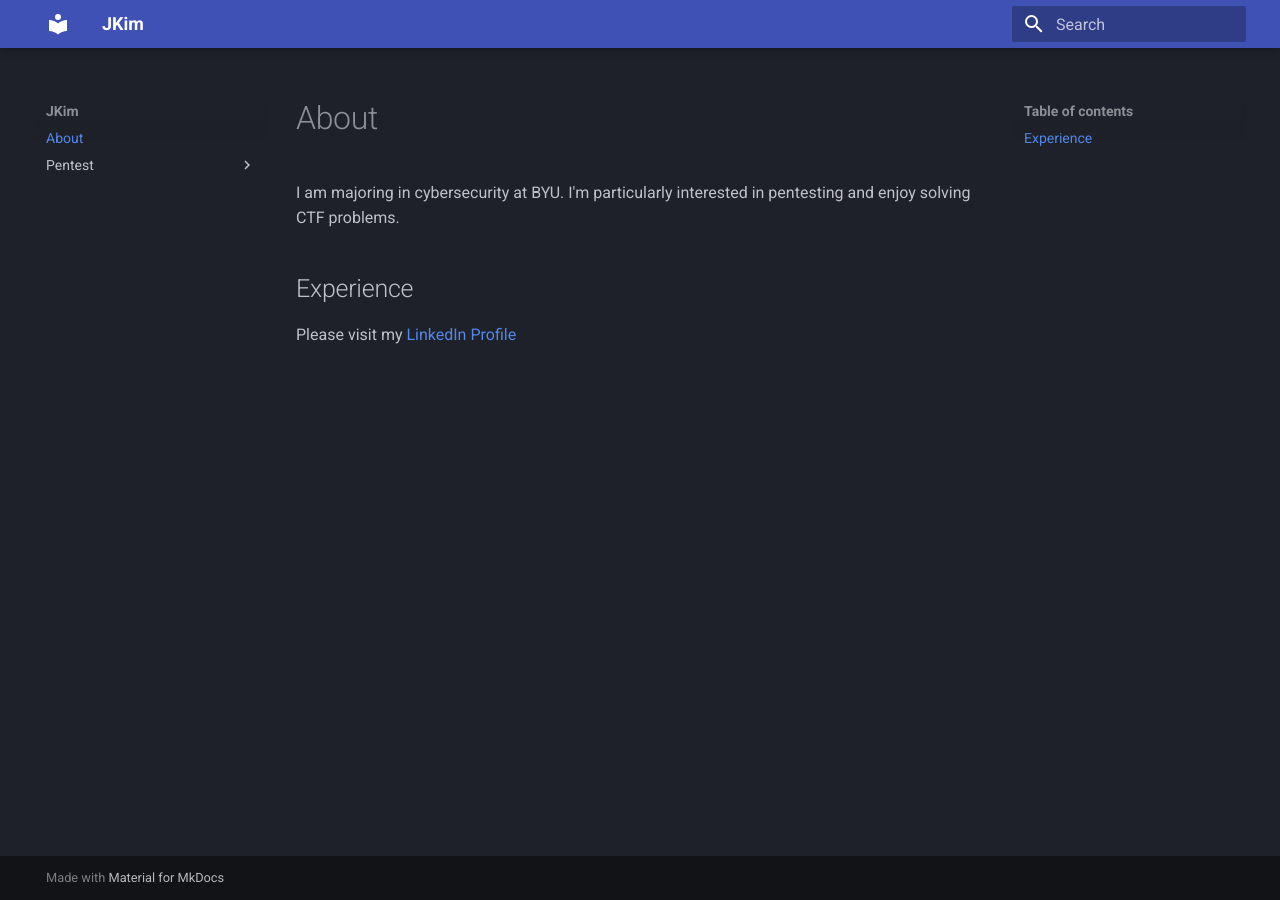
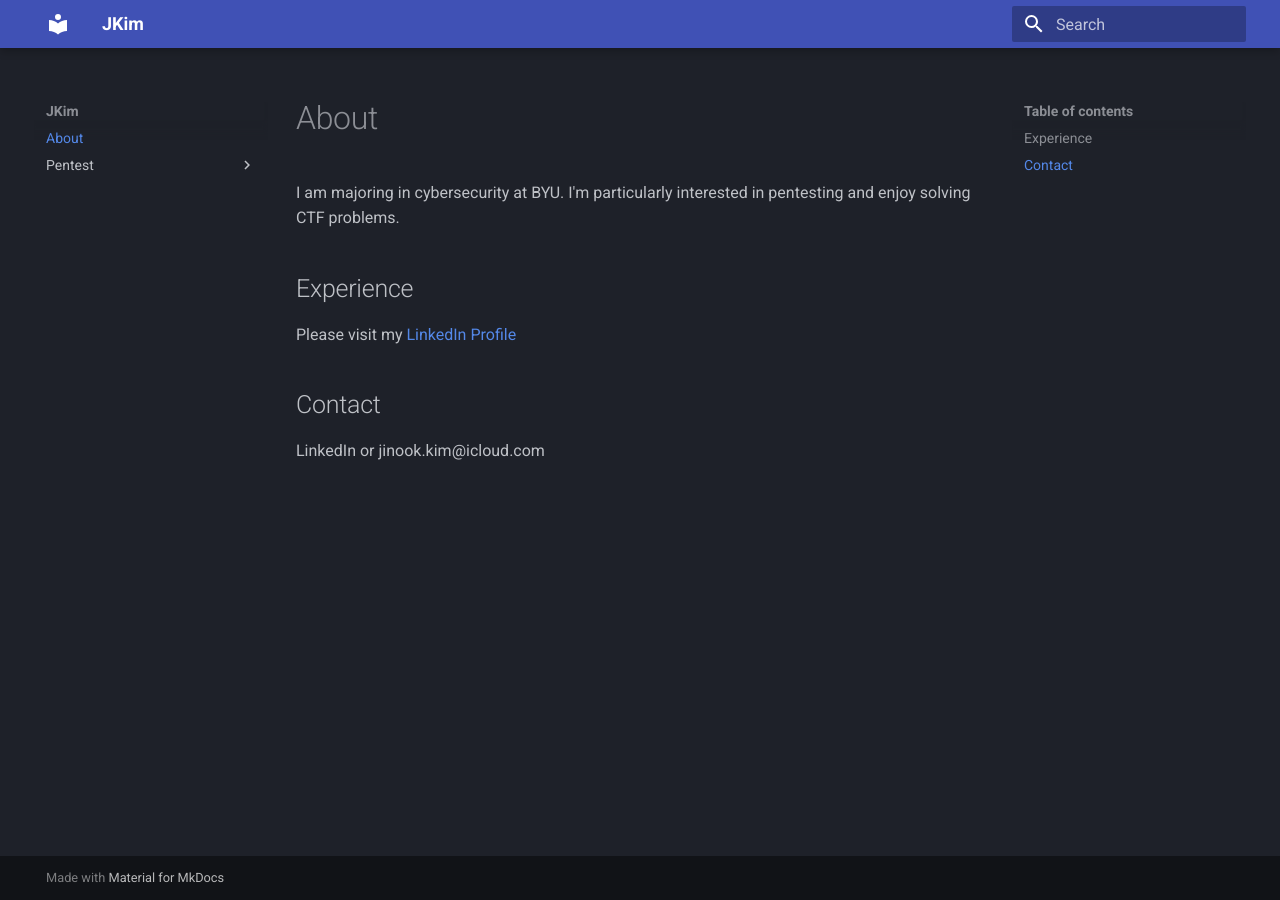
Before and after one commit to Jinook-Kim/jkim, an MkDocs documentation site: the page built from docs/index.md, in a window 1280 px wide. Built offline with MkDocs 1.6.1 and Material for MkDocs 9.7.7, drawn with Linux system fonts in a browser that asks for light colours.

Commit message:
Update index.md

```diff
--- a/docs/index.md
+++ b/docs/index.md
@@ -5,3 +5,7 @@ I am majoring in cybersecurity at BYU. I'm particularly interested in pentesting
 ## Experience
 
 Please visit my [LinkedIn Profile](https://www.linkedin.com/in/jinook-kim/)
+
+## Contact
+
+LinkedIn or jinook.kim@icloud.com
```
